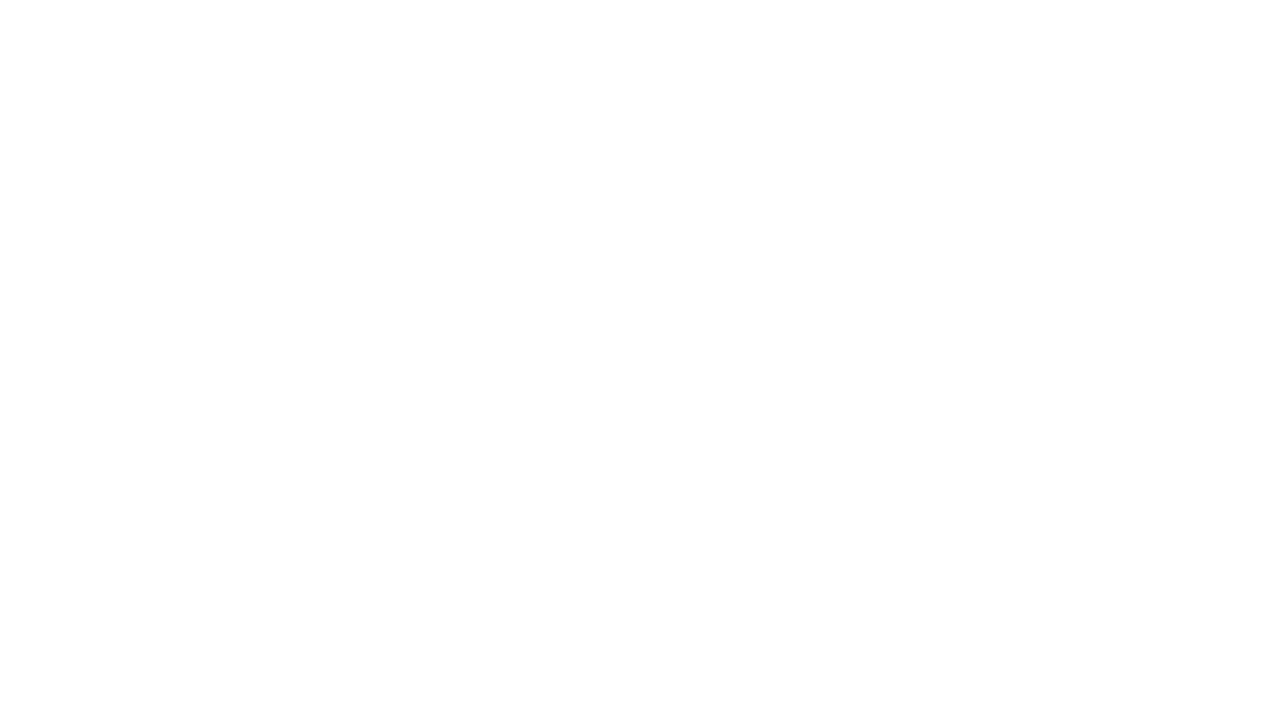
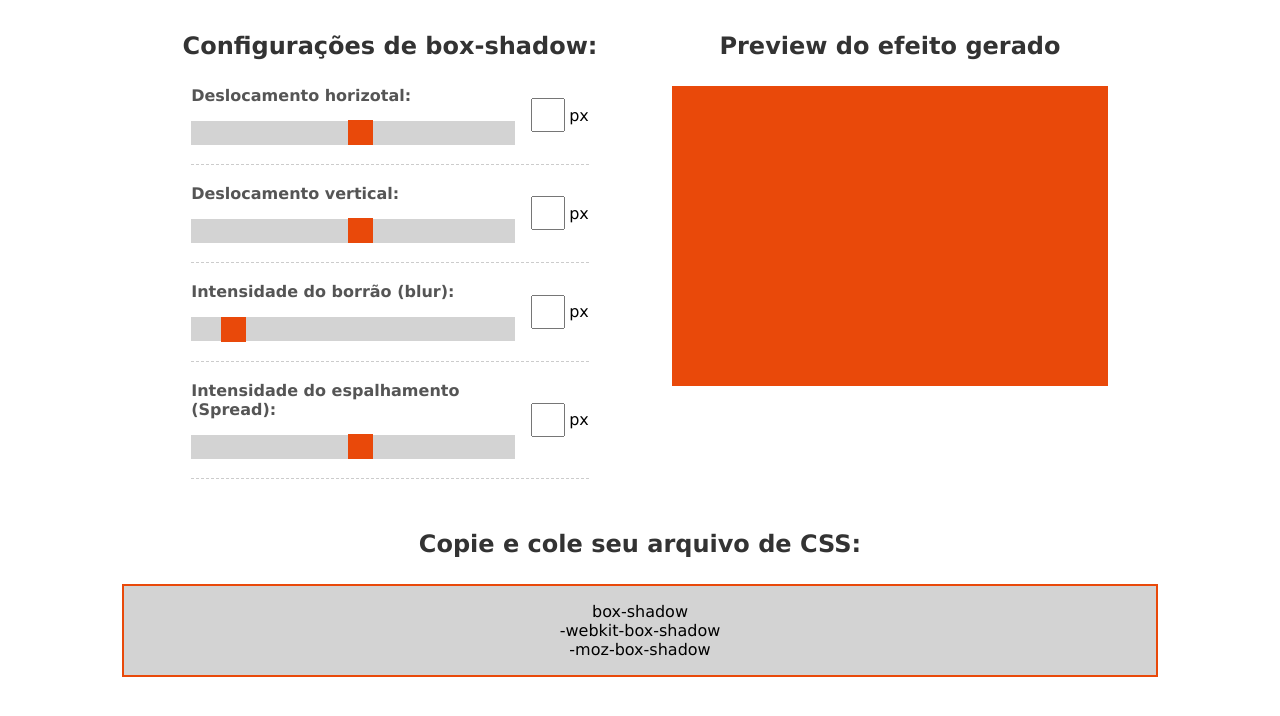
Before and after one commit to joaoguisilvae-wq/Gerador-de-box-shadow, a plain HTML site: page index.html in a window 1280 px wide. Drawn offline with Linux system fonts and the light colour scheme.

Commit message:
css e html

```diff
--- a/css/styles.css
+++ b/css/styles.css
@@ -0,0 +1,101 @@
+/* Geral */
+* {
+  font-family: "Verdana";
+  margin: 0;
+  padding: 0;
+}
+
+h2 {
+  margin-bottom: 1.6rem;
+  text-align: center;
+  color: #333;
+}
+
+#box-shadow-generator {
+  display: flex;
+  max-width: 1000px;
+  margin: 0 auto;
+}
+
+#controls-container,
+#preview {
+  flex: 1;
+  padding: 2rem;
+}
+
+/* Controles */
+.form-control {
+  display: flex;
+  padding-bottom: 1.2rem;
+  margin: 1.2rem;
+  border-bottom: 1px dashed #ccc;
+}
+
+.form-control label {
+  font-weight: bold;
+  margin-bottom: 1rem;
+  color: #555;
+}
+
+.range-input {
+  display: flex;
+  flex-direction: column;
+  flex: 1;
+}
+
+.range-input input[type="range"] {
+  -webkit-appearance: none;
+  appearance: none;
+  width: 100%;
+  height: 24px;
+  outline: none;
+  background-color: #d3d3d3;
+}
+
+.range-input input[type="range"]::-webkit-slider-thumb {
+  -webkit-appearance: none;
+  width: 25px;
+  height: 25px;
+  background-color: #e9490a;
+  cursor: pointer;
+}
+
+.reference-input {
+  display: flex;
+  align-items: center;
+}
+
+.reference-input p {
+  margin-left: 4px;
+}
+
+.reference-input input {
+  height: 30px;
+  width: 30px;
+  text-align: center;
+  margin-left: 1rem;
+}
+
+/* Preview */
+#box {
+  width: 100%;
+  height: 300px;
+  background-color: #e9490a;
+}
+
+/* Área de geração */
+#generated-rule {
+  text-align: center;
+}
+
+#generated-rule p {
+  margin-bottom: 0.5rem;
+}
+
+#rules-area {
+  background-color: #d3d3d3;
+  max-width: 1000px;
+  margin: 0 auto;
+  border: 2px solid #e9490a;
+  padding: 1rem;
+}
--- a/index.html
+++ b/index.html
@@ -9,5 +9,91 @@
     <!-- JS -->
     <script src="js/scripts.js" defer></script>
   </head>
-  <body></body>
+  <body>
+    <div id="box-shadow-generator">
+      <div id="controls-container">
+        <h2>Configurações de box-shadow:</h2>
+        <div class="form-control">
+          <div class="range-input">
+            <label for="horizontal">Deslocamento horizotal:</label>
+            <input
+              type="range"
+              name="horizontal"
+              id="horizontal"
+              min="-100"
+              max="100"
+              value="5"
+            />
+          </div>
+          <div class="reference-input">
+            <input type="text" id="horizontal-value" name="horizontal-value" />
+            <p>px</p>
+          </div>
+        </div>
+        <div class="form-control">
+          <div class="range-input">
+            <label for="vertical">Deslocamento vertical:</label>
+            <input
+              type="range"
+              name="vertical"
+              id="vertical"
+              min="-100"
+              max="100"
+              value="5"
+            />
+          </div>
+          <div class="reference-input">
+            <input type="text" id="vertical-value" name="vertical-value" />
+            <p>px</p>
+          </div>
+        </div>
+        <div class="form-control">
+          <div class="range-input">
+            <label for="blur">Intensidade do borrão (blur):</label>
+            <input
+              type="range"
+              name="blur"
+              id="blur"
+              min="0"
+              max="100"
+              value="10"
+            />
+          </div>
+          <div class="reference-input">
+            <input type="text" id="blur-value" name="blur-value" />
+            <p>px</p>
+          </div>
+        </div>
+        <div class="form-control">
+          <div class="range-input">
+            <label for="spread">Intensidade do espalhamento (Spread):</label>
+            <input
+              type="range"
+              name="spread"
+              id="spread"
+              min="-100"
+              max="100"
+              value="5"
+            />
+          </div>
+          <div class="reference-input">
+            <input type="text" id="spread-value" name="spread-value" />
+            <p>px</p>
+          </div>
+        </div>
+      </div>
+      <div id="preview">
+        <h2>Preview do efeito gerado</h2>
+        <div id="box"></div>
+      </div>
+    </div>
+    <div id="generated-rule">
+      <h2>Copie e cole seu arquivo de CSS:</h2>
+      <div id="rules-area">
+        <div id="rule">box-shadow <span></span></div>
+        <div id="webkit-rule">-webkit-box-shadow <span></span></div>
+        <div id="moz-rule">-moz-box-shadow <span></span></div>
+      </div>
+    </div>
+  </body>
 </html>
```
